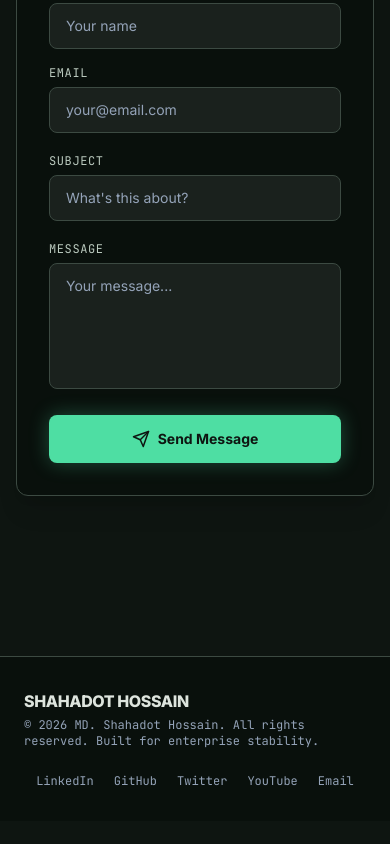
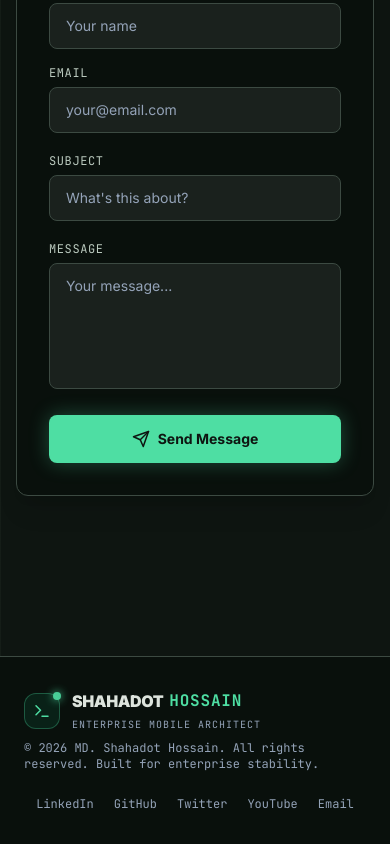
Before and after one commit to shahadot786/my-portfolio, a Next.js app: page /contact in a window 390 px wide. Shown: the part 979-1823 px from the top of the page. Before the commit the page ends 1800 px from the top, so only its background shows below. Built offline with nearby package versions, Linux system fonts and the light colour scheme; no server answers; the database is empty.

Commit message:
feat: add project cover image support and introduce consistent BrandLogo component with global grid styling

```diff
--- a/app/admin/projects/page.tsx
+++ b/app/admin/projects/page.tsx
@@ -13,6 +13,7 @@ interface Project {
   description: string;
   featured: boolean;
   order: number;
+  image?: string;
   technologies: string[];
   metrics: { label: string; value: string }[];
   links: { type: string; url: string }[];
@@ -21,6 +22,7 @@ interface Project {
 const projectSchema = z.object({
   title: z.string().min(1, 'Title is required'),
   description: z.string().min(1, 'Description is required'),
+  image: z.string().optional(),
   metrics: z.array(z.object({ label: z.string(), value: z.string() })).default([]),
   technologies: z.array(z.string()).default([]),
   links: z.array(z.object({ type: z.string(), url: z.string() })).default([]),
@@ -177,6 +179,35 @@ export default function AdminProjectsPage() {
                 <textarea {...register('description')} rows={4} className="input-admin resize-none" placeholder="Explain the project..." />
               </div>
 
+              <div>
+                <div className="flex flex-col sm:flex-row sm:items-center sm:justify-between gap-1 mb-1.5">
+                  <label className="block text-zinc-400 text-xs font-medium uppercase tracking-wider">
+                    Project Cover Image URL (Optional)
+                  </label>
+                  <span className="text-[11px] font-mono text-[#4edea3]">
+                    Recommended size: 1200 × 630 px (16:9 ratio, Max 2MB)
+                  </span>
+                </div>
+                <input
+                  {...register('image')}
+                  className="input-admin"
+                  placeholder="https://example.com/project-cover.jpg or /projects/demo.jpg"
+                />
+                <p className="text-[#94A3B8] text-[11px] mt-1">
+                  Optional cover image displayed at the top of the project card in both Home and Showcase pages.
+                </p>
+                {watch('image') && (
+                  <div className="mt-3 relative w-full h-36 rounded-xl overflow-hidden border border-[#3c4a42] bg-[#09100c]">
+                    {/* eslint-disable-next-line @next/next/no-img-element */}
+                    <img
+                      src={watch('image')}
+                      alt="Cover Preview"
+                      className="w-full h-full object-cover"
+                    />
+                  </div>
+                )}
+              </div>
+
               <div className="grid grid-cols-2 gap-4">
                 <div className="flex items-center gap-2">
                   <input type="checkbox" {...register('featured')} id="proj-featured" className="w-5 h-5 rounded-lg border-zinc-800 bg-zinc-950 text-emerald-500" />
--- a/app/globals.css
+++ b/app/globals.css
@@ -51,6 +51,11 @@
 
   body {
     background-color: #0e1511;
+    background-image:
+      linear-gradient(to right, rgba(60, 74, 66, 0.15) 1px, transparent 1px),
+      linear-gradient(to bottom, rgba(60, 74, 66, 0.15) 1px, transparent 1px);
+    background-size: 40px 40px;
+    background-attachment: fixed;
     color: #dde4dd;
     font-family: var(--font-sans);
   }
@@ -97,6 +102,14 @@
   .input-admin {
     @apply w-full bg-[#0B0E14] border border-[#3c4a42] rounded-xl py-2.5 px-4 text-[#dde4dd] text-sm focus:outline-none focus:border-[#4edea3] transition-colors placeholder:text-[#94A3B8]/60;
   }
+
+  /* Stitch Square Box Grid Pattern */
+  .bg-grid-pattern {
+    background-size: 40px 40px;
+    background-image:
+      linear-gradient(to right, rgba(60, 74, 66, 0.15) 1px, transparent 1px),
+      linear-gradient(to bottom, rgba(60, 74, 66, 0.15) 1px, transparent 1px);
+  }
 }
 
 /* Custom Scrollbar */
--- a/app/projects/page.tsx
+++ b/app/projects/page.tsx
@@ -10,6 +10,7 @@ interface Project {
   description: string;
   featured: boolean;
   order: number;
+  image?: string;
   technologies: string[];
   metrics: { label: string; value: string }[];
   links: { type: string; url: string }[];
@@ -48,6 +49,18 @@ export default async function ProjectsPage() {
       <div className="space-y-6">
         {featuredProjects.map((project: Project, index: number) => (
           <div key={index} className="glass-card p-6 sm:p-8 relative overflow-hidden group">
+            {/* Optional Cover Image */}
+            {project.image && (
+              <div className="mb-6 relative w-full h-48 sm:h-56 rounded-xl overflow-hidden border border-[#3c4a42] bg-[#09100c]">
+                {/* eslint-disable-next-line @next/next/no-img-element */}
+                <img
+                  src={project.image}
+                  alt={project.title}
+                  className="w-full h-full object-cover transition-transform duration-500 group-hover:scale-105"
+                />
+              </div>
+            )}
+
             <div className="flex flex-col sm:flex-row sm:items-center justify-between gap-3 mb-4">
               <h2 className="text-xl font-bold text-[#dde4dd] group-hover:text-[#4edea3] transition-colors">
                 {project.title}
--- a/components/sections/Footer.tsx
+++ b/components/sections/Footer.tsx
@@ -1,19 +1,15 @@
 "use client";
 
 import Link from "next/link";
+import { BrandLogo } from "@/components/ui/BrandLogo";
 
 export function Footer() {
   return (
     <footer className="w-full py-8 bg-[#09100c] border-t border-[#3c4a42] mt-20">
       <div className="flex flex-col md:flex-row justify-between items-center px-6 max-w-5xl mx-auto gap-6">
         <div>
-          <Link
-            className="text-base font-extrabold text-[#dde4dd] hover:text-[#4edea3] transition-colors tracking-tight"
-            href="/"
-          >
-            SHAHADOT HOSSAIN
-          </Link>
-          <p className="text-xs font-mono text-[#94A3B8] mt-1">
+          <BrandLogo size="md" showTagline={true} />
+          <p className="text-xs font-mono text-[#94A3B8] mt-2">
             © {new Date().getFullYear()} MD. Shahadot Hossain. All rights reserved. Built for enterprise stability.
           </p>
         </div>
--- a/components/sections/Navigation.tsx
+++ b/components/sections/Navigation.tsx
@@ -3,6 +3,7 @@
 import Link from "next/link";
 import { usePathname } from "next/navigation";
 import { Home, Briefcase, FolderOpen, Code2, Newspaper, Mail } from "lucide-react";
+import { BrandLogo } from "@/components/ui/BrandLogo";
 
 export function Navigation() {
   const pathname = usePathname();
@@ -25,13 +26,8 @@ export function Navigation() {
     <>
       {/* Desktop Top Navigation Bar (Stitch 263256000900331205) */}
       <nav className="fixed top-0 w-full z-50 bg-[#0e1511]/90 backdrop-blur-md border-b border-[#3c4a42] hidden md:block">
-        <div className="flex justify-between items-center px-8 py-4 max-w-5xl mx-auto">
-          <Link
-            href="/"
-            className="text-lg font-extrabold text-[#4edea3] tracking-tight hover:opacity-90 transition-opacity"
-          >
-            SHAHADOT HOSSAIN
-          </Link>
+        <div className="flex justify-between items-center px-8 py-3.5 max-w-5xl mx-auto">
+          <BrandLogo size="md" />
 
           <div className="flex items-center gap-8">
             {navItems.map((item) => {
--- /dev/null
+++ b/components/ui/BrandLogo.tsx
@@ -0,0 +1,54 @@
+"use client";
+
+import Link from "next/link";
+import { Terminal } from "lucide-react";
+
+interface BrandLogoProps {
+  size?: "sm" | "md" | "lg";
+  showTagline?: boolean;
+  className?: string;
+}
+
+export function BrandLogo({ size = "md", showTagline = false, className = "" }: BrandLogoProps) {
+  const isSm = size === "sm";
+  const isLg = size === "lg";
+
+  return (
+    <Link href="/" className={`inline-flex items-center gap-3 group ${className}`}>
+      {/* Icon Badge */}
+      <div
+        className={`relative rounded-xl bg-[#10b981]/10 border border-[#4edea3]/30 flex items-center justify-center text-[#4edea3] transition-all duration-300 group-hover:scale-105 group-hover:border-[#4edea3] group-hover:shadow-[0_0_15px_rgba(78,222,163,0.25)] ${
+          isSm ? "w-8 h-8 rounded-lg" : isLg ? "w-11 h-11" : "w-9 h-9"
+        }`}
+      >
+        <Terminal size={isSm ? 16 : isLg ? 20 : 18} className="text-[#4edea3]" />
+        <span className="absolute -top-0.5 -right-0.5 w-2 h-2 rounded-full bg-[#4edea3] shadow-[0_0_8px_#4edea3] animate-pulse" />
+      </div>
+
+      {/* Typography */}
+      <div className="flex flex-col">
+        <div className="flex items-center gap-1.5 leading-none">
+          <span
+            className={`font-black text-[#dde4dd] tracking-tight group-hover:text-white transition-colors ${
+              isSm ? "text-sm" : isLg ? "text-xl" : "text-base"
+            }`}
+          >
+            SHAHADOT
+          </span>
+          <span
+            className={`font-mono font-bold text-[#4edea3] tracking-wider ${
+              isSm ? "text-sm" : isLg ? "text-xl" : "text-base"
+            }`}
+          >
+            HOSSAIN
+          </span>
+        </div>
+        {showTagline && (
+          <span className="text-[10px] font-mono text-[#94A3B8] tracking-widest uppercase mt-1">
+            Enterprise Mobile Architect
+          </span>
+        )}
+      </div>
+    </Link>
+  );
+}
```
